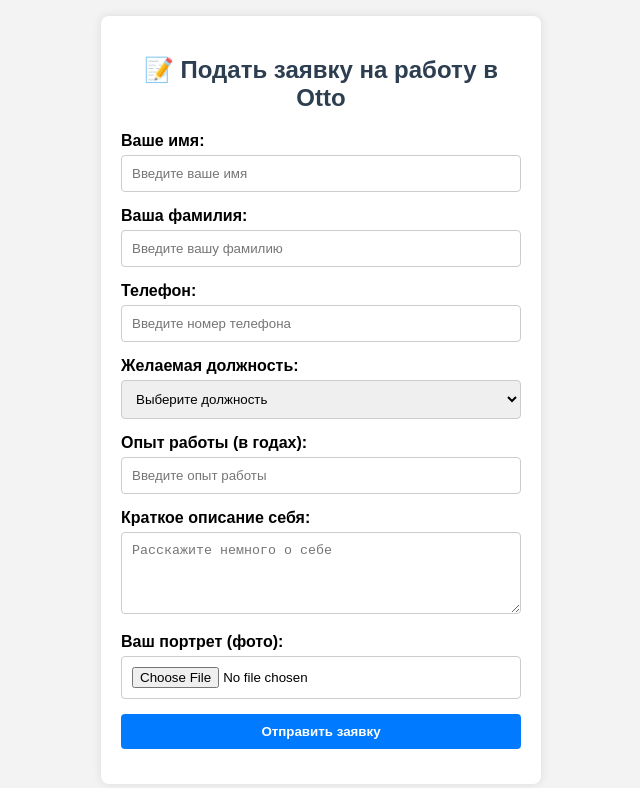
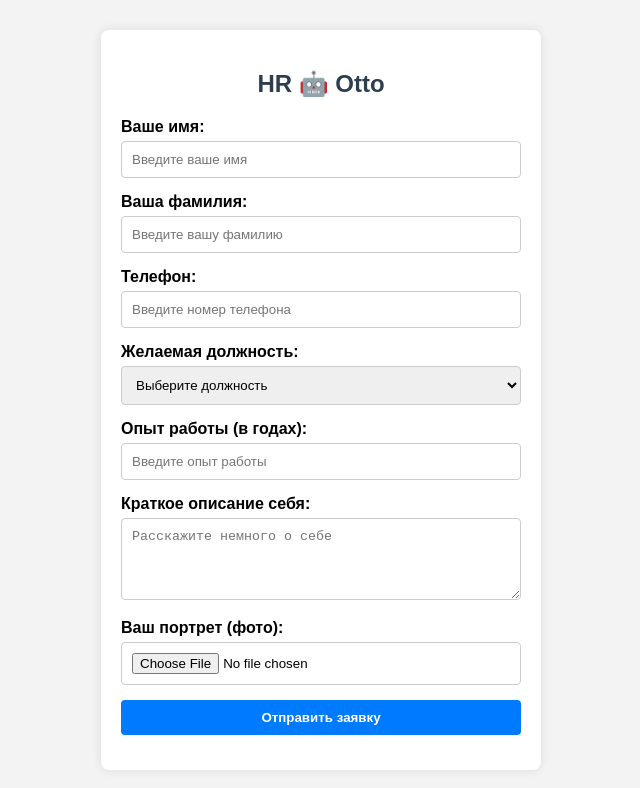
Before and after one commit to SHOXRUX808/HRbot, a plain HTML site: page index.html in a window 1280 px wide. Shown: the whole page, without its empty margins (319-959 px from the left). Drawn offline with Linux system fonts and the light colour scheme.

Commit message:
Add files via upload

```diff
--- a/index.html
+++ b/index.html
@@ -3,7 +3,7 @@
 <head>
     <meta charset="UTF-8">
     <meta name="viewport" content="width=device-width, initial-scale=1.0">
-    <title>Отто Ресторан - HR Бот</title>
+    <title>HR 🤖 Otto</title>
     <style>
         body {
             font-family: Arial, sans-serif;
@@ -59,7 +59,7 @@
 </head>
 <body>
     <div class="application-form">
-        <h2>📝 Подать заявку на работу в Otto</h2>
+        <h2>HR 🤖 Otto</h2>
 
         <label for="name">Ваше имя:</label>
         <input type="text" id="name" placeholder="Введите ваше имя" required>
```
